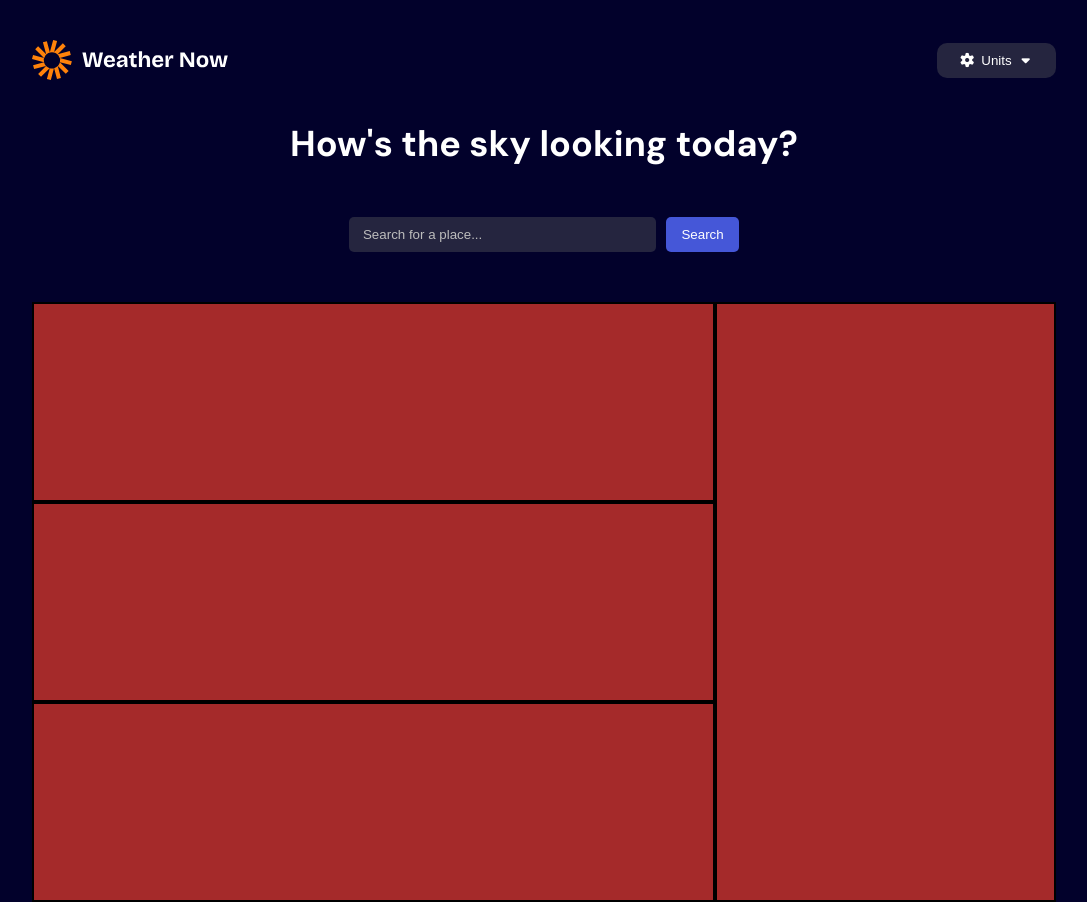
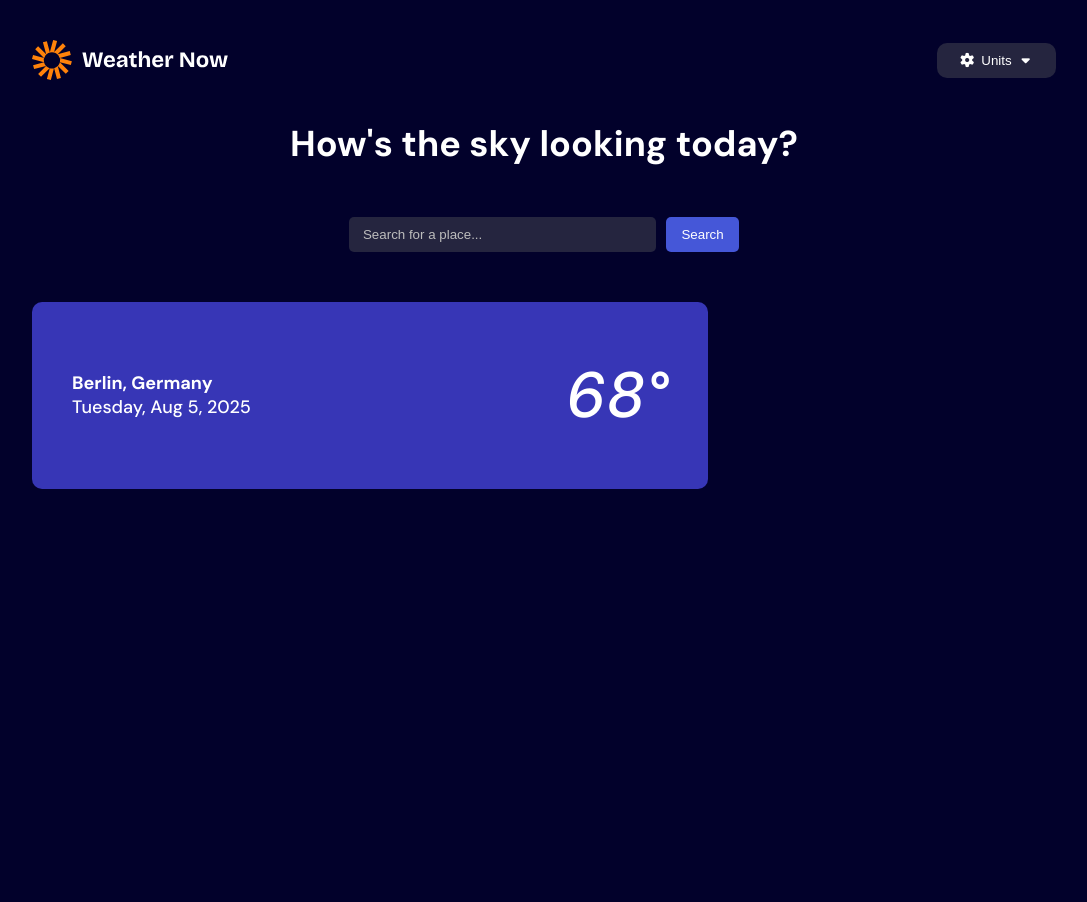
Before and after one commit to Tamburini-Christofer/react-ex-weather-app-main, a React (Vite) app: page / in a window 1280 px wide. Shown: the whole page, without its empty margins (96-1183 px from the left). Built offline with nearby package versions, Linux system fonts and the light colour scheme.

Commit message:
Creazione cella Today Bozza

```diff
--- a/src/App.css
+++ b/src/App.css
@@ -71,13 +71,12 @@ h1{
   display: grid;
   grid-template-columns: repeat(3, 1fr);
   grid-template-rows: repeat(3, 1fr);
-  background-color: #4557D8;
   height: 100%;
+  gap: 20px;
 }
 
 .containerMain div{
-  background-color: brown;
-  border: 2px solid black;
+  border-radius: 10px;
 }
 
 .item1{
@@ -91,3 +90,19 @@ h1{
 .item4{
   grid-column: 2 span;
 }
+
+.containerToday{
+  color: white;
+  display: flex;
+  justify-content: space-between;
+  align-items: center;
+  height: 100%;
+  background-color: #3736B6;
+  background-repeat: no-repeat;
+  padding: 40px;
+}
+
+.containerToday div:last-child{
+    font-size: 64px;
+    font-style: italic;
+}
--- a/src/assets/MyMain.jsx
+++ b/src/assets/MyMain.jsx
@@ -1,11 +1,21 @@
+import Today from "./components/Today"
+
 function MyMain () {
     return(
         <>
     <div className="containerMain">
-        <div className="item1"></div>
-        <div className="item2"></div>
-        <div className="item3"></div>
-        <div className="item4"></div>
+        <div className="item1">
+            <Today />
+        </div>
+        <div className="item2">
+
+        </div>
+        <div className="item3">
+
+        </div>
+        <div className="item4">
+
+        </div>
     </div>
         </>
     )
--- /dev/null
+++ b/src/assets/components/Today.jsx
@@ -0,0 +1,17 @@
+function Today() {
+  return (
+    <>
+      <div className="containerToday">
+        <div>
+          <h4>Berlin, Germany</h4>
+          <span>Tuesday, Aug 5, 2025</span>
+        </div>
+        <div>
+            68°
+        </div>
+      </div>
+    </>
+  );
+}
+
+export default Today;
```
